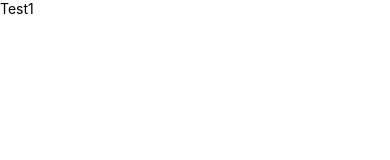
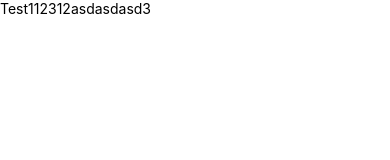
Before and after one commit to vohoangthanh/ReactNative, a React Native app: screen / in a window 390 px wide. Shown: the top 160 px of the page. Built offline with nearby package versions, Linux system fonts and the light colour scheme.

Commit message:
ey
test2

```diff
--- a/App.tsx
+++ b/App.tsx
@@ -23,7 +23,7 @@ function App(): JSX.Element {
   return (
     <SafeAreaView>
       <View>
-        <Text>Test1</Text>
+        <Text>Test112312asdasdasd3</Text>
       </View>
 
     </SafeAreaView>
```
